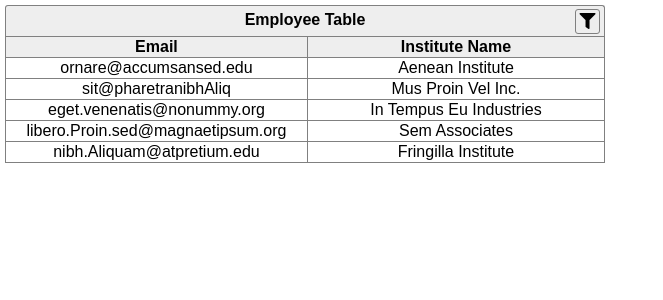
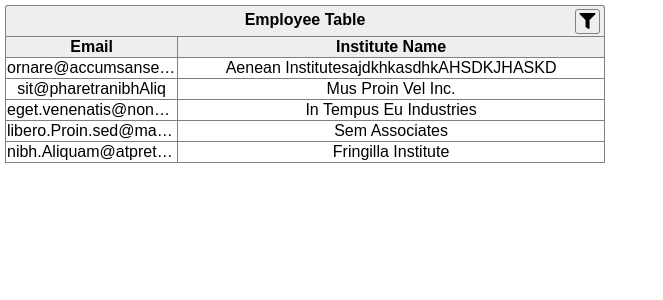
Before and after one commit to yoursmukund/react-table, a React (Create React App) app: page / in a window 1280 px wide. Shown: the top 300 px of the page, without its empty margins (0-663 px from the left). Built offline with nearby package versions, Linux system fonts and the light colour scheme.

Commit message:
Fixed table width resize issue

```diff
--- a/src/App.js
+++ b/src/App.js
@@ -11,7 +11,7 @@ class App extends Component {
       defaultColor: 'white',
       columns: [{ fname: 'Email', lname: 'Institute Name' }],
       rows: [
-        { fname: 'ornare@accumsansed.edu', lname: 'Aenean Institute' },
+        { fname: 'ornare@accumsansed.edu', lname: 'Aenean InstitutesajdkhkasdhkAHSDKJHASKD' },
         { fname: 'sit@pharetranibhAliq', lname: 'Mus Proin Vel Inc.' },
         { fname: 'eget.venenatis@nonummy.org', lname: 'In Tempus Eu Industries' },
         { fname: 'libero.Proin.sed@magnaetipsum.org', lname: 'Sem Associates' },
--- a/src/Rows.js
+++ b/src/Rows.js
@@ -54,8 +54,8 @@ export default class Rows extends Component {
         return (
             <td
                 key={key}
-                className="cell"
-                style={{ width: this.state.columnWidth }}>
+                className="table-cell"
+            >
                 {row[key]}
             </td>
         );
@@ -67,24 +67,33 @@ export default class Rows extends Component {
         }
     }
 
+    setHeaderWidth(key) {
+        if (key === this.state.pressedColumn) {
+            return { width: this.state.columnWidth };
+        } else {
+            return { width: 'auto' };
+        }
+    }
+
     headerCell(key, row) {
         return (
             <th
                 onClick={() => { this.sort(key, this.state.ascSortOrder) }}
-                onMouseDown={(e) => { this.setState({ startX: e.pageX, pressed: true }) }}
+                onMouseDown={(e) => { this.setState({ startX: e.pageX, pressed: true, pressedColumn: key }) }}
                 onMouseMove={(e) => {
                     if (this.state.pressed) {
                         this.setState({ widthDelta: e.pageX - this.state.startX }, () => {
                             this.changeWidth();
-                        })
+                        });
                     }
                 }}
                 onMouseUp={() => {
                     this.setState({ pressed: false });
                 }}
                 key={key}
-                className="cell"
-                style={{ width: this.state.columnWidth }}>
+                className="header-cell"
+                style={this.setHeaderWidth(key)}
+            >
                 <b>{row[key]}</b>
                 {this.showIcon(key)}
             </th>
--- a/src/index.css
+++ b/src/index.css
@@ -12,9 +12,21 @@ body {
   border-radius: 0 0 3px 3px;
 }
 
-.cell{
+.header-cell{
   text-align: center;
   border: 1px solid gray;
+  overflow: hidden;
+  text-overflow: ellipsis;
+  white-space: nowrap;
+}
+
+.table-cell{
+  text-align: center;
+  border: 1px solid gray;
+  max-width: 0;
+  overflow: hidden;
+  text-overflow: ellipsis;
+  white-space: nowrap;
 }
 
 .header {
```
